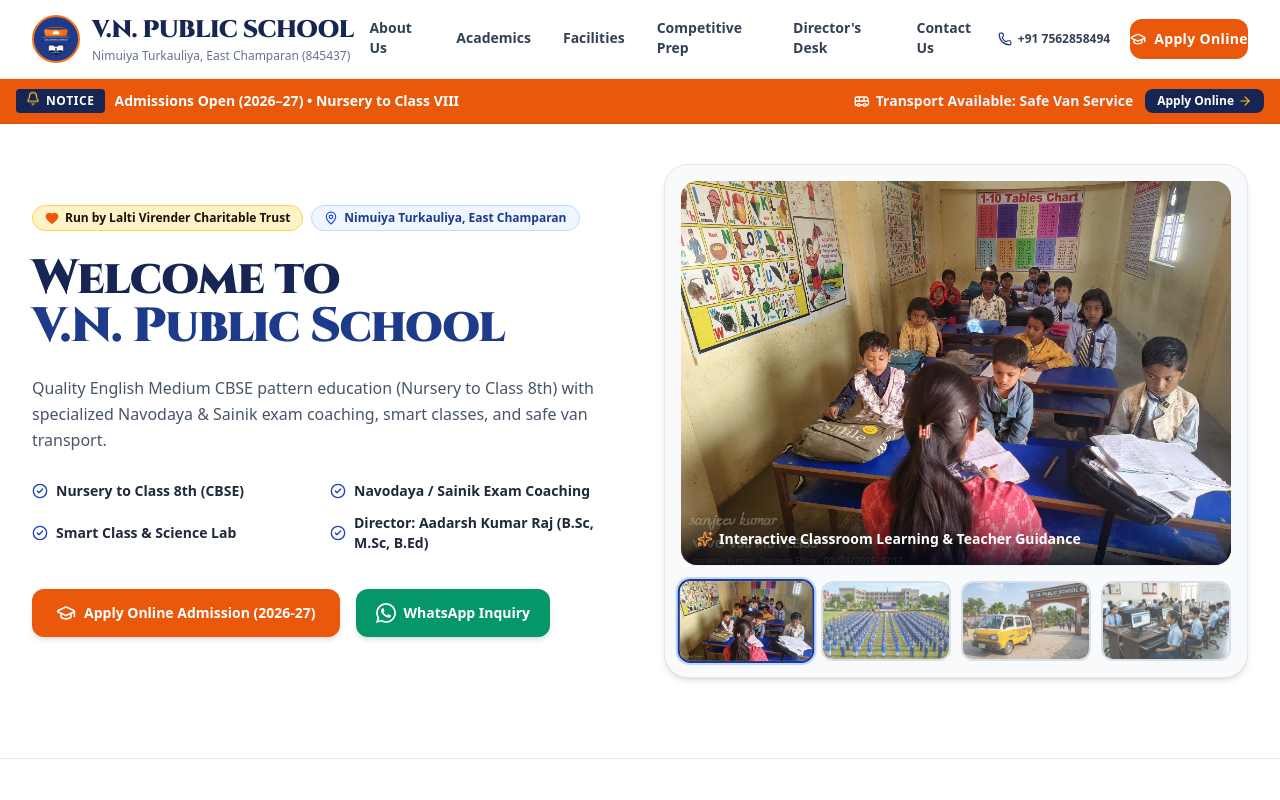
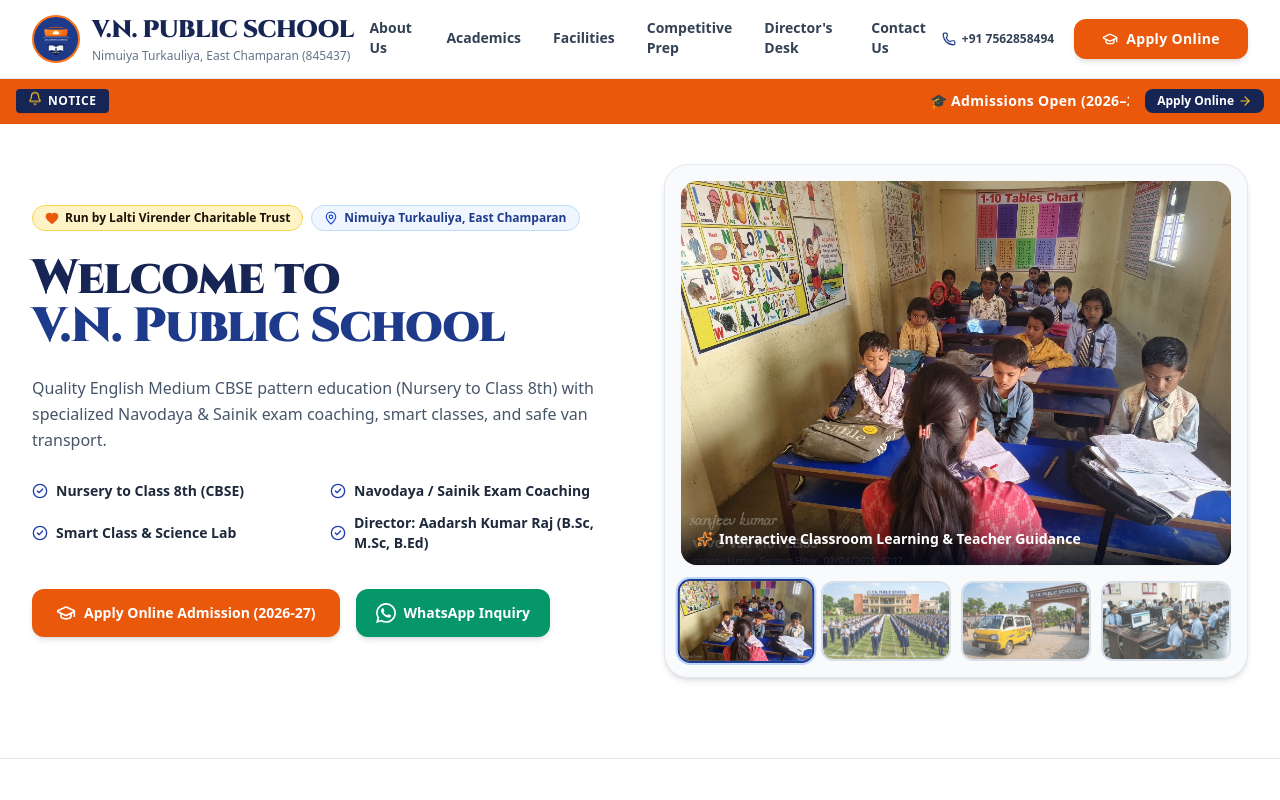
Before and after one commit to EngineerShubham25/V-N-Public-School, a React (Vite) app: page / in a window 1280 px wide. Shown: the top 800 px of the page. Built offline with nearby package versions, Linux system fonts and the light colour scheme; the HTML template or start-up script is replaced by a standard one.

Commit message:
Update assembly image with V.N. PUBLIC SCHOOL banner & uniform, replace Facilities cards 2 & 4, add card hover effects, marquee notice ticker & widen header CTA

```diff
--- a/src/components/Facilities.jsx
+++ b/src/components/Facilities.jsx
@@ -11,10 +11,10 @@
       description: 'V.N. Public School campus entrance gate with official banner and welcoming flags in Nimuiya Turkauliya.'
     },
     {
-      title: 'Navodaya, Sainik & Netarhat Coaching',
+      title: 'Book Distribution at School Campus',
       image: '/assets/book_distribution.jpg',
-      badge: 'Entrance Coaching',
-      description: 'Special guidance, weekly mock tests, and mental ability preparation for Navodaya, Sainik, Netarhat & Simultala exams.'
+      badge: 'Academic Materials',
+      description: 'Annual course book and notebook distribution drives ensuring every student receives complete study material.'
     },
     {
       title: 'Smart Class & Computer Lab',
@@ -23,10 +23,10 @@
       description: 'Interactive audio-visual screens and hands-on computer lab practice for digital literacy and coding basics.'
     },
     {
-      title: 'Science Laboratory',
+      title: 'Interactive Classroom Learning',
       image: '/assets/real_classroom.jpg',
-      badge: 'Science Experiments',
-      description: 'Equipped science laboratory models and practical experiment kits for Physics, Chemistry, and Biology.'
+      badge: 'Interactive Teaching',
+      description: 'Engaging interactive classroom environments with experienced teachers encouraging conceptual understanding.'
     },
     {
       title: 'Safe Door-to-Door Van Transport',
@@ -124,7 +124,7 @@
         {/* 1. Primary Photo Cards Grid */}
         <div className="grid grid-cols-1 md:grid-cols-2 lg:grid-cols-3 gap-6 mb-14">
           {primaryVisualCards.map((fac, idx) => (
-            <div key={idx} className="bg-white border border-slate-200 rounded-2xl overflow-hidden shadow-sm hover:shadow-md transition-all group flex flex-col">
+            <div key={idx} className="bg-white border border-slate-200 rounded-2xl overflow-hidden shadow-sm hover:shadow-xl hover:-translate-y-1 hover:border-orange-400 transition-all duration-300 group flex flex-col cursor-pointer">
               <div className="relative h-48 overflow-hidden bg-slate-100">
                 <img
                   src={fac.image}
@@ -138,7 +138,7 @@
 
               <div className="p-5 space-y-2 flex-1 flex flex-col justify-between">
                 <div>
-                  <h3 className="text-base font-bold text-blue-950 group-hover:text-blue-700 transition-colors">
+                  <h3 className="text-base font-bold text-blue-950 group-hover:text-orange-600 transition-colors">
                     {fac.title}
                   </h3>
                   <p className="text-xs text-slate-600 mt-1 leading-relaxed">
@@ -150,7 +150,7 @@
           ))}
         </div>
 
-        {/* 2. All 9 School Facilities Grid (Clean, Detailed, Non-repetitive) */}
+        {/* 2. All 9 School Facilities Grid (Clean, Detailed, Non-repetitive with Hover Effects) */}
         <div className="bg-white border border-slate-200 rounded-3xl p-6 sm:p-10 shadow-sm space-y-8">
           <div className="border-b border-slate-200 pb-4 text-center sm:text-left">
             <span className="text-xs font-bold text-orange-600 uppercase tracking-wider block mb-0.5">
@@ -165,19 +165,19 @@
             {allFacilitiesList.map((item, idx) => {
               const Icon = item.icon;
               return (
-                <div key={idx} className="bg-slate-50 p-5 rounded-2xl border border-slate-200 hover:border-blue-300 transition-all space-y-2.5 flex flex-col justify-between">
+                <div key={idx} className="bg-slate-50 p-5 rounded-2xl border border-slate-200 hover:border-orange-500 hover:bg-white hover:-translate-y-1.5 hover:shadow-lg transition-all duration-300 space-y-2.5 flex flex-col justify-between group cursor-pointer">
                   <div className="space-y-2">
                     <div className="flex items-center justify-between">
-                      <div className="w-10 h-10 rounded-xl bg-blue-100 text-blue-900 flex items-center justify-center border border-blue-200 shrink-0">
-                        <Icon className="w-5 h-5 text-blue-800" />
+                      <div className="w-10 h-10 rounded-xl bg-blue-100 text-blue-900 flex items-center justify-center border border-blue-200 shrink-0 group-hover:bg-orange-500 group-hover:text-white group-hover:border-orange-500 transition-colors">
+                        <Icon className="w-5 h-5 text-blue-800 group-hover:text-white transition-colors" />
                       </div>
-                      <span className="text-xs bg-blue-900 text-white px-2.5 py-0.5 rounded font-bold uppercase tracking-wider">
+                      <span className="text-xs bg-blue-900 group-hover:bg-orange-600 text-white px-2.5 py-0.5 rounded font-bold uppercase tracking-wider transition-colors">
                         {item.badge}
                       </span>
                     </div>
 
-                    <h4 className="text-sm font-bold text-blue-950 pt-1">{item.title}</h4>
-                    <p className="text-xs text-slate-600 leading-relaxed">{item.desc}</p>
+                    <h4 className="text-sm font-bold text-blue-950 group-hover:text-orange-600 transition-colors pt-1">{item.title}</h4>
+                    <p className="text-xs text-slate-600 group-hover:text-slate-700 leading-relaxed">{item.desc}</p>
                   </div>
                 </div>
               );
--- a/src/components/Navbar.jsx
+++ b/src/components/Navbar.jsx
@@ -57,7 +57,7 @@
 
             <button
               onClick={onOpenAdmission}
-              className="bg-orange-600 hover:bg-orange-700 text-white font-bold px-5.5 py-2.5 rounded-xl text-xs sm:text-sm shadow-xs hover:shadow-md transition-all flex items-center gap-2 tracking-wide"
+              className="bg-orange-600 hover:bg-orange-700 text-white font-bold px-7 py-2.5 min-w-[150px] rounded-xl text-xs sm:text-sm shadow-md hover:shadow-lg transition-all flex items-center justify-center gap-2 tracking-wide cursor-pointer text-center font-sans"
             >
               <GraduationCap className="w-4 h-4 text-white shrink-0" />
               <span>Apply Online</span>
--- a/src/components/NoticeTicker.jsx
+++ b/src/components/NoticeTicker.jsx
@@ -3,31 +3,33 @@
 
 export default function NoticeTicker({ onOpenAdmission }) {
   return (
-    <div className="bg-orange-600 text-white py-2.5 px-4 shadow-xs border-b border-orange-700/30 font-sans">
-      <div className="max-w-7xl mx-auto flex flex-wrap items-center justify-between gap-3 text-xs sm:text-sm font-bold">
+    <div className="bg-orange-600 text-white py-2.5 px-4 shadow-xs border-b border-orange-700/30 font-sans overflow-hidden">
+      <div className="max-w-7xl mx-auto flex items-center justify-between gap-4 text-xs sm:text-sm font-bold">
 
-        {/* Left Side Notice Tag & Highlight */}
-        <div className="flex items-center gap-2.5 flex-1 min-w-0">
-          <div className="flex items-center gap-1.5 bg-blue-950 text-white px-2.5 py-1 rounded text-xs font-black uppercase tracking-wider shrink-0">
-            <Bell className="w-3.5 h-3.5 text-amber-400 animate-bounce" />
-            <span>NOTICE</span>
-          </div>
+        {/* Fixed Left Tag */}
+        <div className="flex items-center gap-1.5 bg-blue-950 text-white px-3 py-1 rounded text-xs font-black uppercase tracking-wider shrink-0 z-10 shadow-sm">
+          <Bell className="w-3.5 h-3.5 text-amber-400 animate-bounce" />
+          <span>NOTICE</span>
+        </div>
 
-          <div className="text-white font-bold truncate text-xs sm:text-sm">
-            Admissions Open (2026–27) • Nursery to Class VIII
+        {/* Moving Marquee Container */}
+        <div className="flex-1 min-w-0 overflow-hidden relative">
+          <div className="inline-block whitespace-nowrap animate-marquee font-semibold text-xs sm:text-sm tracking-wide">
+            <span className="mx-4">🎓 <strong>Admissions Open (2026–27)</strong> for Nursery to Class 8th (English Medium - CBSE Pattern)</span>
+            <span className="mx-4">|</span>
+            <span className="mx-4">🚌 <strong>Safe Van Transport:</strong> Door-to-Door Maruti Omni Coverage Across Nearby Villages</span>
+            <span className="mx-4">|</span>
+            <span className="mx-4">🎯 <strong>Special Exam Coaching:</strong> Jawahar Navodaya, Sainik & Netarhat Entrance Guidance</span>
+            <span className="mx-4">|</span>
+            <span className="mx-4">💻 <strong>Smart Classes & Computer Lab:</strong> Practical Digital Literacy & Science Kits</span>
           </div>
         </div>
 
-        {/* Right Side Transport & Action */}
-        <div className="flex items-center gap-3 shrink-0 text-xs sm:text-sm">
-          <div className="hidden sm:flex items-center gap-1.5 text-slate-100 font-semibold">
-            <Bus className="w-4 h-4 text-white" />
-            <span>Transport Available: Safe Van Service</span>
-          </div>
-
+        {/* Fixed Right Action Button */}
+        <div className="flex items-center gap-2 shrink-0 z-10">
           <button
             onClick={onOpenAdmission}
-            className="bg-blue-950 hover:bg-blue-900 text-white font-bold px-3 py-1 rounded-lg flex items-center gap-1 shadow-xs transition-colors text-xs"
+            className="bg-blue-950 hover:bg-blue-900 text-white font-bold px-3 py-1 rounded-lg flex items-center gap-1 shadow-xs transition-colors text-xs cursor-pointer"
           >
             <span>Apply Online</span>
             <ArrowRight className="w-3.5 h-3.5 text-amber-400" />
@@ -35,6 +37,21 @@
         </div>
 
       </div>
+
+      {/* Inline CSS animation for smooth ticker movement */}
+      <style>{`
+        @keyframes marquee {
+          0% { transform: translateX(100%); }
+          100% { transform: translateX(-100%); }
+        }
+        .animate-marquee {
+          display: inline-block;
+          animation: marquee 22s linear infinite;
+        }
+        .animate-marquee:hover {
+          animation-play-state: paused;
+        }
+      `}</style>
     </div>
   );
 }
```
Also changed, not shown: public/assets/assembly.jpg, public/assets/real_assembly.jpg.
